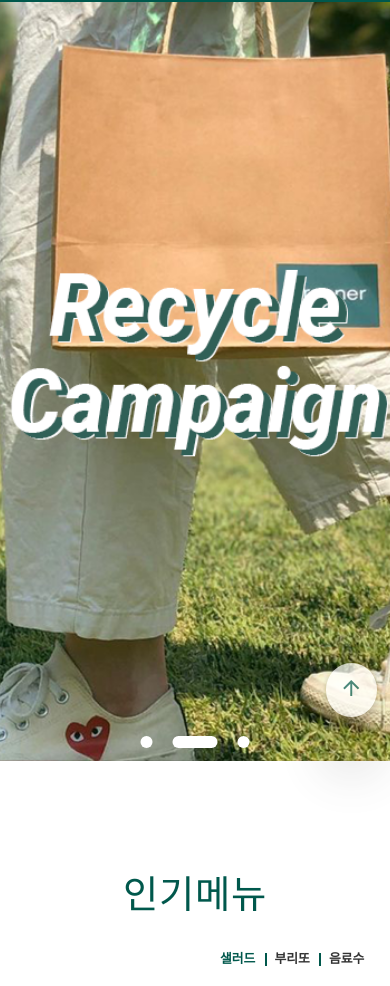
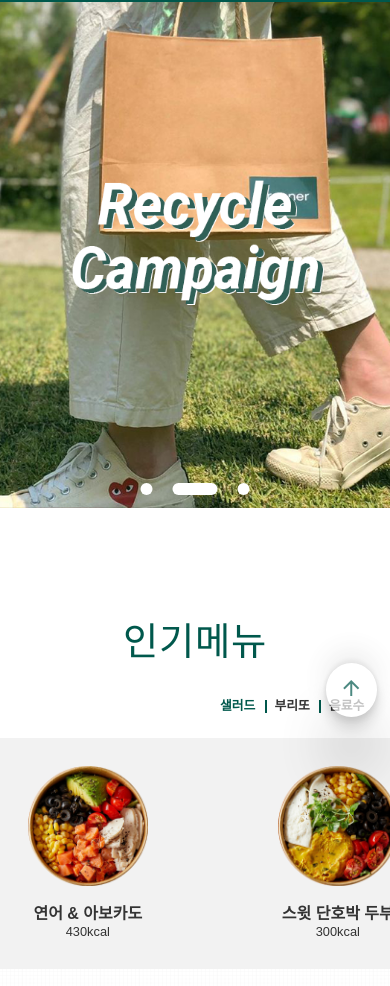
Before and after one commit to soonmac/greener, a plain HTML site: page index.html in a window 390 px wide. Shown: the part 114-1100 px from the top of the page. Drawn offline with Linux system fonts and the light colour scheme; a web font is replaced by a local one.

Commit message:
인기메뉴, 메인 슬라이드 크기 수정
크기 수정함

```diff
--- a/sass/base/_base.scss
+++ b/sass/base/_base.scss
@@ -54,9 +54,17 @@ html {
       div {
         width: 60%;
         img {
-          width: 70%;
-          height: 70%;
+          width: 60%;
+          height: 60%;
         }
+      }
+    }
+  }
+  @include mobile-sm {
+    .popular-menu__slide__items {
+      font-size: 50%;
+      div {
+        width: 60%;
       }
     }
   }
--- a/sass/components/_carousel.scss
+++ b/sass/components/_carousel.scss
@@ -34,7 +34,7 @@
       height: 30rem;
       display: block;
       @include mobile-sm {
-        height: 90vh;
+        height: 60vh;
       }
     }
   }
--- a/sass/layout/_popular-menu.scss
+++ b/sass/layout/_popular-menu.scss
@@ -64,6 +64,9 @@
   width: 100%;
   height: 22.813rem;
   background-color: $color--gray;
+  @include mobile-sm {
+    height: 18rem;
+  }
 }
 .popular-menu__slide-container {
   position: relative;
@@ -101,10 +104,13 @@
       font-size: 50%;
     }
     @include mobile-sm {
-      font-size: 40%;
+      font-size: 30%;
     }
     &:not(:first-child) {
       margin-left: 11.5em;
+      @include laptop {
+        margin-left: 0;
+      }
     }
     div {
       @extend %centerflex;
```
Also changed, not shown: css/main.css.
